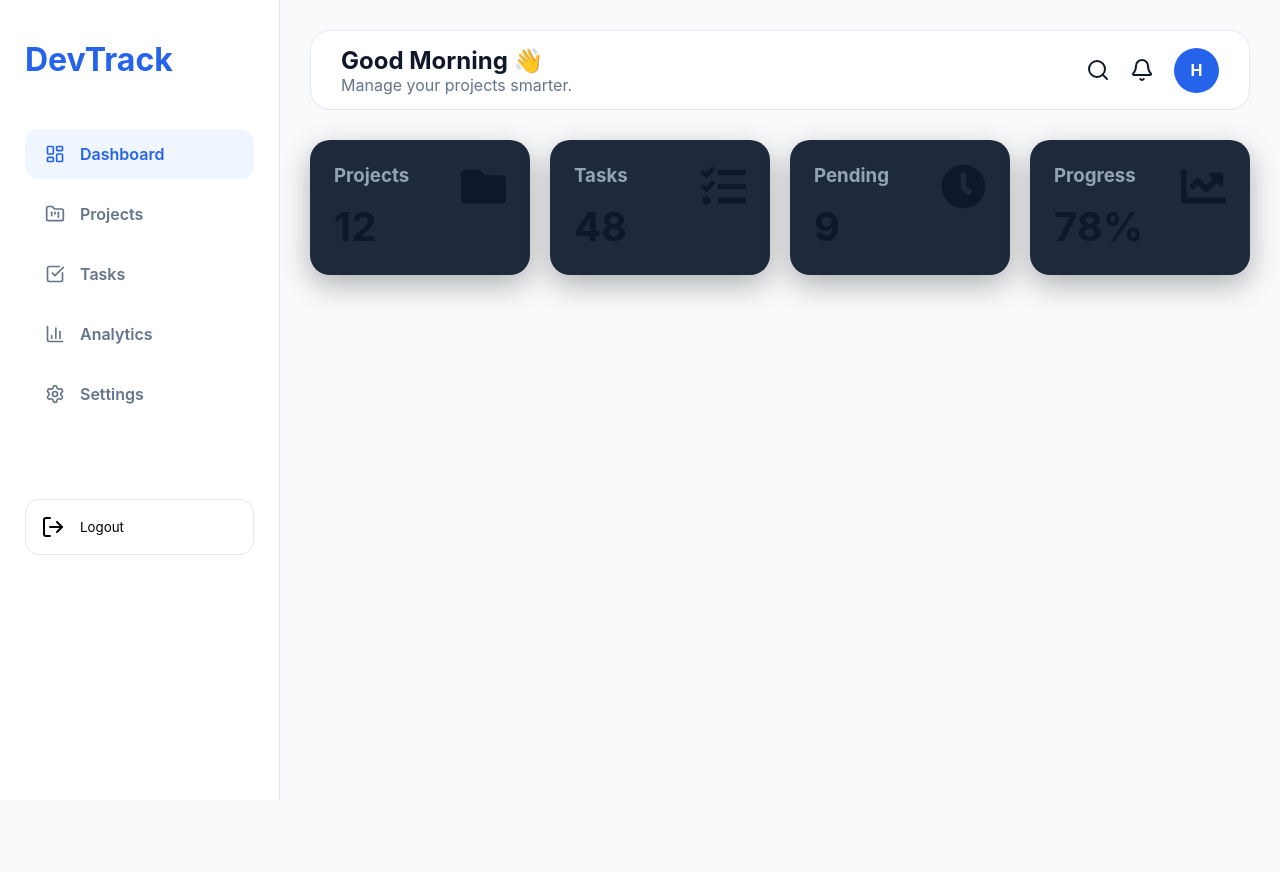
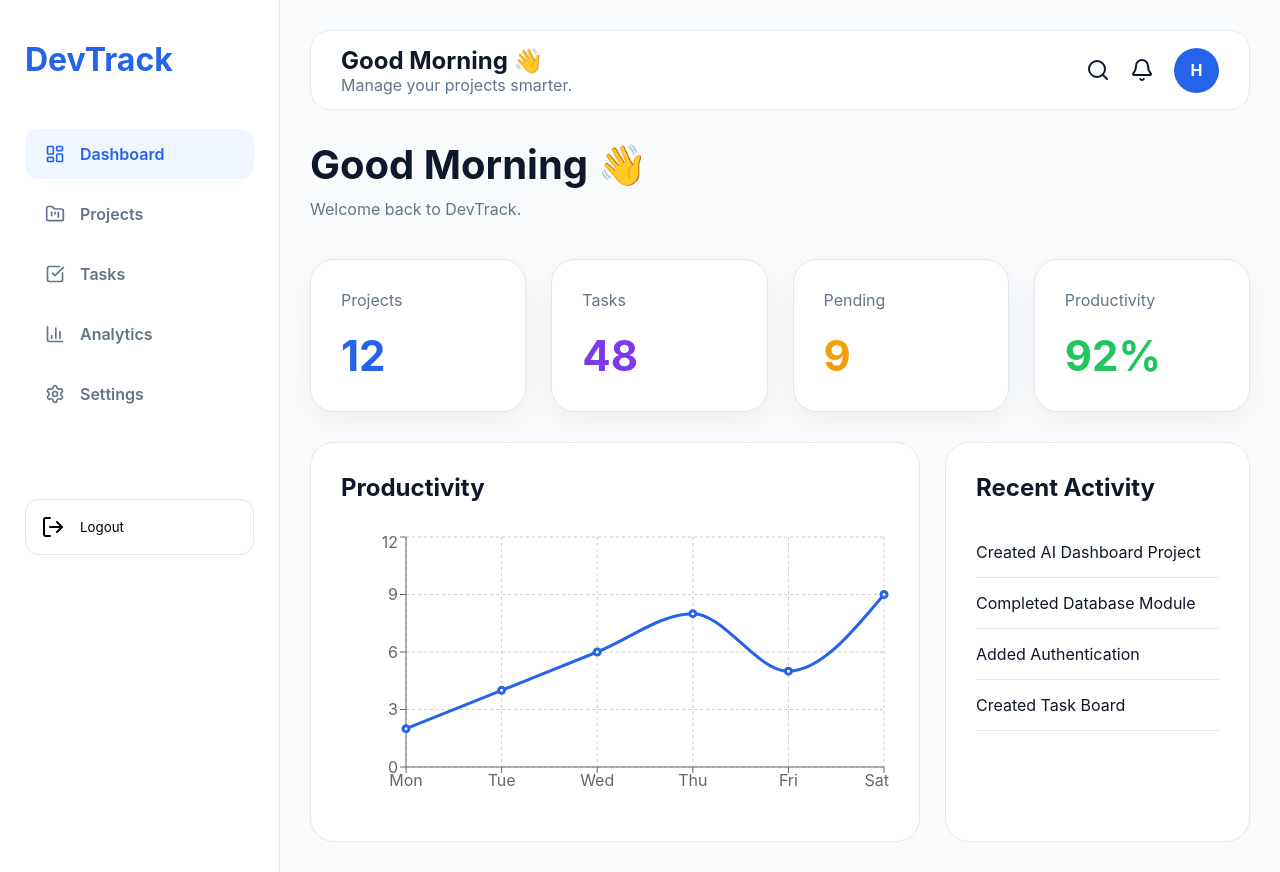
Before and after one commit to Hari-0509/DevTrack, a React app in the folder frontend/: page / in a window 1280 px wide. Before the commit the page ends 800 px from the top, so only its background shows below. Built offline with nearby package versions, Linux system fonts and the light colour scheme; sample sign-in values are in the browser's storage; the HTML template or start-up script is replaced by a standard one.

Commit message:
two files created

```diff
--- a/frontend/src/components/dashboard/DashboardCard.jsx
+++ b/frontend/src/components/dashboard/DashboardCard.jsx
@@ -1,52 +1,37 @@
-import Card from "../ui/Card";
-
 function DashboardCard({
   title,
   value,
-  icon
+  color
 }) {
   return (
-    <Card>
-
     <div
       style={{
-          display: "flex",
-          justifyContent:
-            "space-between"
+        background: "white",
+        borderRadius: "24px",
+        padding: "30px",
+        border: "1px solid #E2E8F0",
+        boxShadow:
+          "0 10px 30px rgba(0,0,0,0.05)",
       }}
     >
-        <div>
-
-          <h3
+      <p
         style={{
-              color: "#94a3b8"
+          color: "#64748B",
+          marginBottom: "20px",
         }}
       >
         {title}
-          </h3>
+      </p>
 
       <h1
         style={{
-              marginTop: "15px",
-              fontSize: "40px"
+          fontSize: "42px",
+          color,
         }}
       >
         {value}
       </h1>
-
     </div>
-
-        <div
-          style={{
-            fontSize: "45px"
-          }}
-        >
-          {icon}
-        </div>
-
-      </div>
-
-    </Card>
   );
 }
 
--- /dev/null
+++ b/frontend/src/components/dashboard/ProductivityChart.jsx
@@ -0,0 +1,88 @@
+import {
+  LineChart,
+  Line,
+  XAxis,
+  YAxis,
+  CartesianGrid,
+  Tooltip,
+  ResponsiveContainer,
+} from "recharts";
+
+function ProductivityChart() {
+  const data = [
+    {
+      day: "Mon",
+      tasks: 2,
+    },
+    {
+      day: "Tue",
+      tasks: 4,
+    },
+    {
+      day: "Wed",
+      tasks: 6,
+    },
+    {
+      day: "Thu",
+      tasks: 8,
+    },
+    {
+      day: "Fri",
+      tasks: 5,
+    },
+    {
+      day: "Sat",
+      tasks: 9,
+    },
+  ];
+
+  return (
+    <div
+      style={{
+        background: "white",
+        borderRadius: "24px",
+        padding: "30px",
+        border: "1px solid #E2E8F0",
+        height: "400px",
+      }}
+    >
+      <h2
+        style={{
+          marginBottom: "30px",
+        }}
+      >
+        Productivity
+      </h2>
+
+      <ResponsiveContainer
+        width="100%"
+        height="80%"
+      >
+        <LineChart
+          data={data}
+        >
+          <CartesianGrid
+            strokeDasharray="3 3"
+          />
+
+          <XAxis
+            dataKey="day"
+          />
+
+          <YAxis />
+
+          <Tooltip />
+
+          <Line
+            type="monotone"
+            dataKey="tasks"
+            stroke="#2563EB"
+            strokeWidth={3}
+          />
+        </LineChart>
+      </ResponsiveContainer>
+    </div>
+  );
+}
+
+export default ProductivityChart;
--- /dev/null
+++ b/frontend/src/components/dashboard/RecentActivity.jsx
@@ -0,0 +1,48 @@
+function RecentActivity() {
+  const activities = [
+    "Created AI Dashboard Project",
+    "Completed Database Module",
+    "Added Authentication",
+    "Created Task Board",
+  ];
+
+  return (
+    <div
+      style={{
+        background: "white",
+        borderRadius: "24px",
+        padding: "30px",
+        border: "1px solid #E2E8F0",
+      }}
+    >
+      <h2
+        style={{
+          marginBottom: "25px",
+        }}
+      >
+        Recent Activity
+      </h2>
+
+      {activities.map(
+        (
+          activity,
+          index
+        ) => (
+          <div
+            key={index}
+            style={{
+              padding:
+                "15px 0",
+              borderBottom:
+                "1px solid #E2E8F0",
+            }}
+          >
+            {activity}
+          </div>
+        )
+      )}
+    </div>
+  );
+}
+
+export default RecentActivity;
--- a/frontend/src/pages/Dashboard.jsx
+++ b/frontend/src/pages/Dashboard.jsx
@@ -1,50 +1,84 @@
 import MainLayout from "../layouts/MainLayout";
 import DashboardCard from "../components/dashboard/DashboardCard";
-import {
-  FaFolder,
-  FaTasks,
-  FaClock,
-  FaChartLine
-} from "react-icons/fa";
+import RecentActivity from "../components/dashboard/RecentActivity";
+import ProductivityChart from "../components/dashboard/ProductivityChart";
 
 function Dashboard() {
   return (
     <MainLayout>
+      <div
+        style={{
+          marginBottom:
+            "40px",
+        }}
+      >
+        <h1
+          style={{
+            fontSize: "40px",
+            marginBottom:
+              "10px",
+          }}
+        >
+          Good Morning 👋
+        </h1>
+
+        <p
+          style={{
+            color:
+              "#64748B",
+          }}
+        >
+          Welcome back to
+          DevTrack.
+        </p>
+      </div>
 
       <div
         style={{
           display: "grid",
           gridTemplateColumns:
             "repeat(4,1fr)",
-          gap: "20px"
+          gap: "25px",
+          marginBottom:
+            "30px",
         }}
       >
         <DashboardCard
           title="Projects"
           value="12"
-          icon={<FaFolder />}
+          color="#2563EB"
         />
 
         <DashboardCard
           title="Tasks"
           value="48"
-        icon={<FaTasks />}
+          color="#7C3AED"
         />
 
         <DashboardCard
           title="Pending"
           value="9"
-          icon={<FaClock />}
+          color="#F59E0B"
         />
 
         <DashboardCard
-          title="Progress"
-          value="78%"
-          icon={<FaChartLine />}
+          title="Productivity"
+          value="92%"
+          color="#22C55E"
         />
       </div>
 
-
+      <div
+        style={{
+          display: "grid",
+          gridTemplateColumns:
+            "2fr 1fr",
+          gap: "25px",
+        }}
+      >
+        <ProductivityChart />
+        <RecentActivity />
+      </div>
     </MainLayout>
   );
 }
```
Lines whose indentation alone changed are shown as unchanged.
